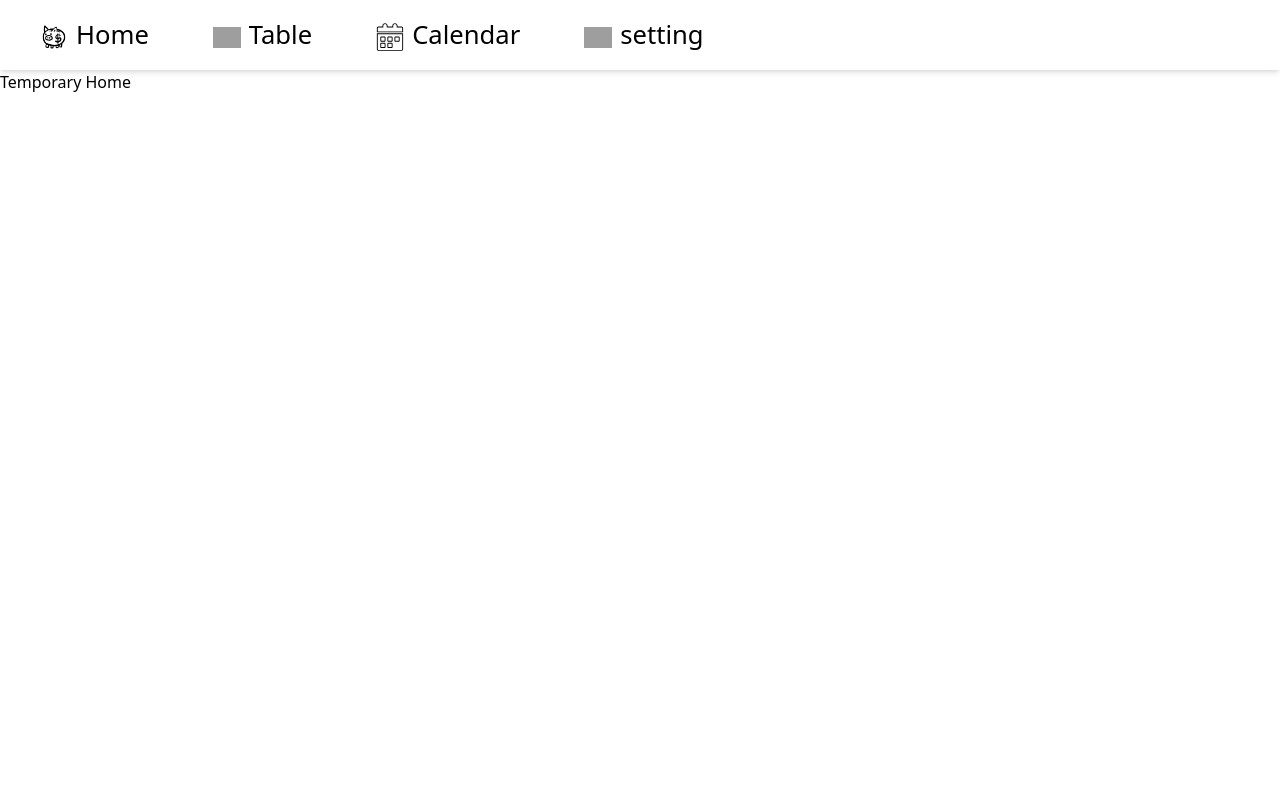
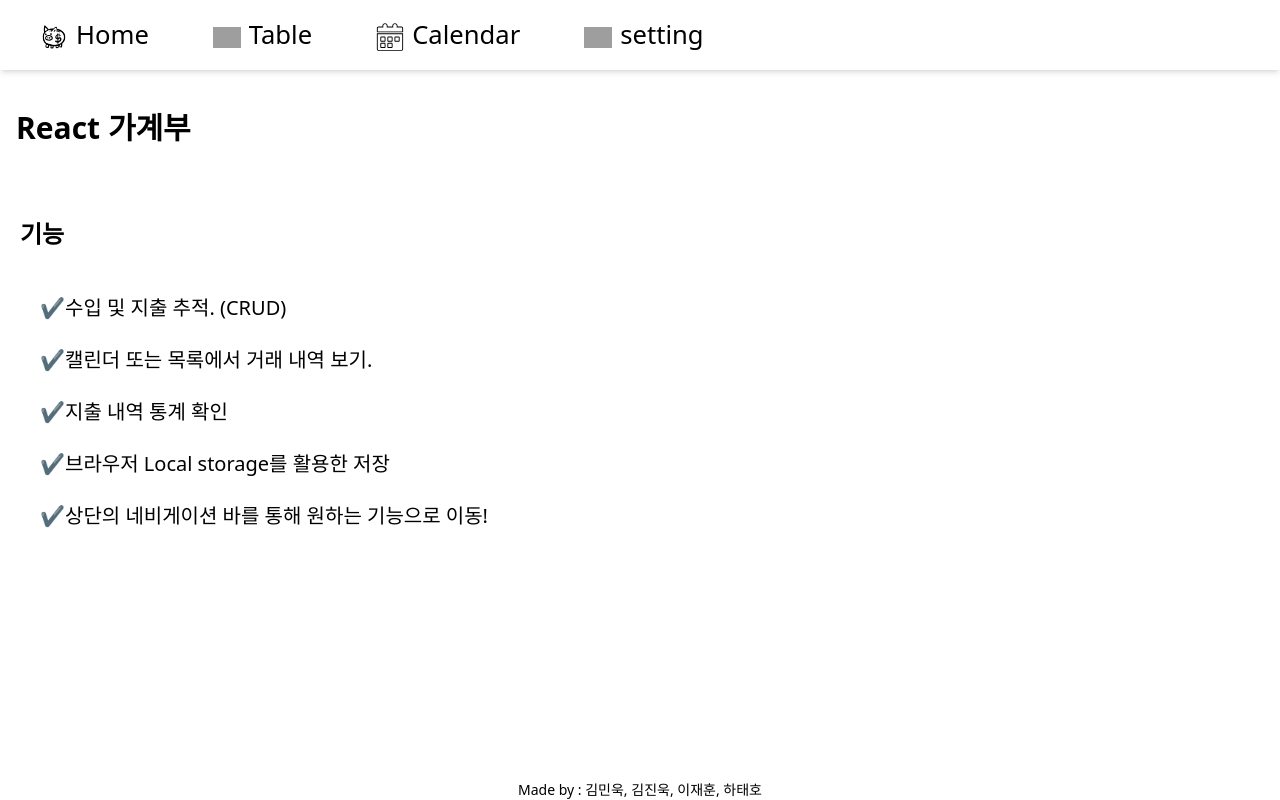
Before and after one commit to Money-manager-project-group/money-manager, a React (Vite) app: page / in a window 1280 px wide. Built offline with nearby package versions, Linux system fonts and the light colour scheme; grey boxes are pictures that could not be loaded.

Commit message:
HomePage done.

```diff
--- a/index.html
+++ b/index.html
@@ -2,7 +2,7 @@
 <html lang="en">
   <head>
     <meta charset="UTF-8" />
-    <link rel="icon" type="image/svg+xml" href="/src/assets/piggy-bank-svg.svg" />
+    <link rel="icon" type="image/svg+xml" href="/src/assets/piggybank.svg" />
     <meta name="viewport" content="width=device-width, initial-scale=1.0" />
     <title>Money Manager</title>
   </head>
--- a/src/App.jsx
+++ b/src/App.jsx
@@ -6,12 +6,17 @@ import Home from "./components/Home";
 import NavBar from "./components/NavBar";
 import TransactionForm from "./components/TransactionForm";
 import TransactionItem from "./components/TransactionItem";
+import Footer from "./components/Footer";
 
 function App() {
   return (
     <>
       <BrowserRouter>
+        <div className="h-screen flex flex-col">
+          <header>
             <NavBar />
+          </header>
+          <main className="mb-auto">
             <Routes>
               {/* <Route path="/" element={}></Route> */}
               <Route path="/" element={<Home />}></Route>
@@ -23,6 +28,11 @@ function App() {
               <Route path="/table/item/:id" element={<TransactionItem />} />
               <Route path="*" element={<div>404 Page Not found</div>}></Route>
             </Routes>
+          </main>
+          <footer>
+            <Footer />
+          </footer>
+        </div>
       </BrowserRouter>
     </>
   );
--- a/src/components/Footer.jsx
+++ b/src/components/Footer.jsx
@@ -0,0 +1,13 @@
+import React from "react";
+
+const Footer = () => {
+  return (
+    <div className="h-10 place-content-end place-items-center">
+      <p className="text-sm font-sans">
+        Made by : 김민욱, 김진욱, 이재훈, 하태호
+      </p>
+    </div>
+  );
+};
+
+export default Footer;
--- a/src/components/Header.jsx
+++ /dev/null
@@ -1,7 +0,0 @@
-import React from "react";
-
-const Header = () => {
-  return <div></div>;
-};
-
-export default Header;
--- a/src/components/Home.jsx
+++ b/src/components/Home.jsx
@@ -1,7 +1,25 @@
-import React from "react";
-
 const Home = () => {
-  return <div>Temporary Home</div>;
+  return (
+    <div>
+      <h1 className="font-sans-serif font-bold text-3xl px-4 py-10">
+        React 가계부
+      </h1>
+      <h3 className="font-sans font-semibold text-2xl px-5 py-8">기능</h3>
+      <ul>
+        <li className="text-xl px-10 py-3">✔수입 및 지출 추적. (CRUD)</li>
+        <li className="text-xl px-10 py-3">
+          ✔캘린더 또는 목록에서 거래 내역 보기.
+        </li>
+        <li className="text-xl px-10 py-3">✔지출 내역 통계 확인</li>
+        <li className="text-xl px-10 py-3">
+          ✔브라우저 Local storage를 활용한 저장
+        </li>
+        <li className="text-xl px-10 py-3">
+          ✔상단의 네비게이션 바를 통해 원하는 기능으로 이동!
+        </li>
+      </ul>
+    </div>
+  );
 };
 
 export default Home;
--- a/src/components/NavBar.jsx
+++ b/src/components/NavBar.jsx
@@ -6,9 +6,9 @@ import table from "../assets/table.svg";
 import setting from "../assets/setting.svg";
 
 const NavBar = () => {
-  const imgClass = "w-7 inline-block mr-2";
+  const imgClass = "w-7 inline-block mr-2 group-hover:invert-100";
   const liClass =
-    "px-4 py-2 flex justify-center w-fit h-fit hover:bg-stone-400";
+    "px-4 py-2 flex justify-center w-fit h-fit hover:bg-black hover:text-white group";
   return (
     <nav className="bg-white shadow-md text-[2vw] px-6 py-2 flex ">
       <ul className="flex space-x-8 ">
--- a/src/components/Stats.jsx
+++ b/src/components/Stats.jsx
@@ -1,5 +1,4 @@
 import React from "react";
-// 민욱
 
 const Stats = () => {
   return <div></div>;
```
Also changed, not shown: src/assets/calendar.svg. Lines whose indentation alone changed are shown as unchanged.
